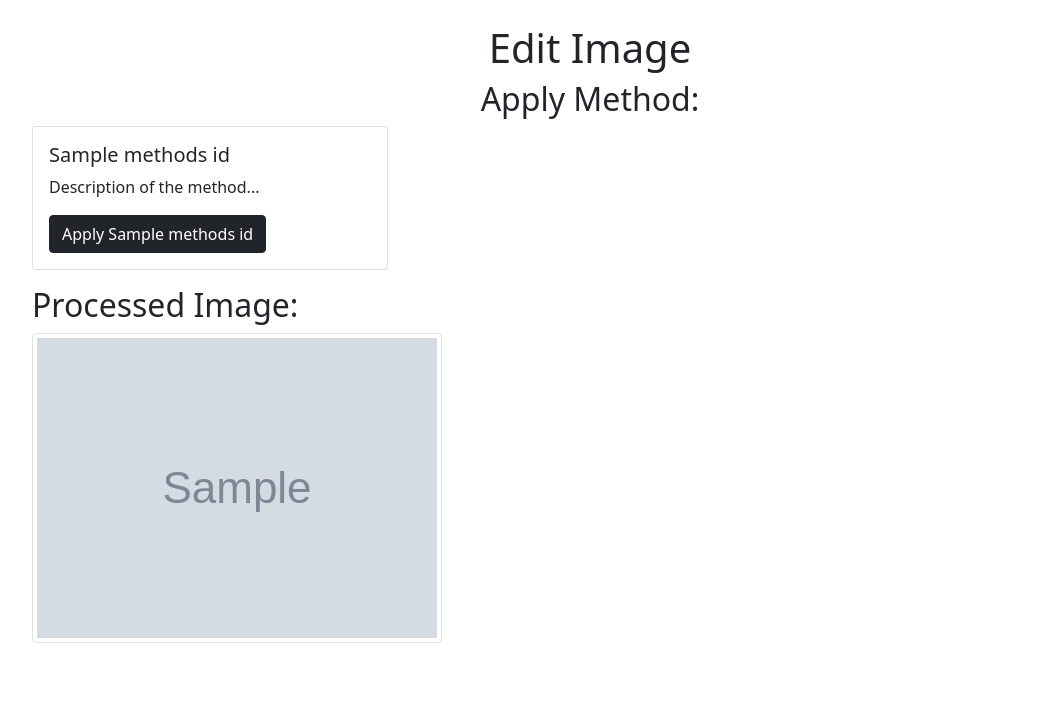
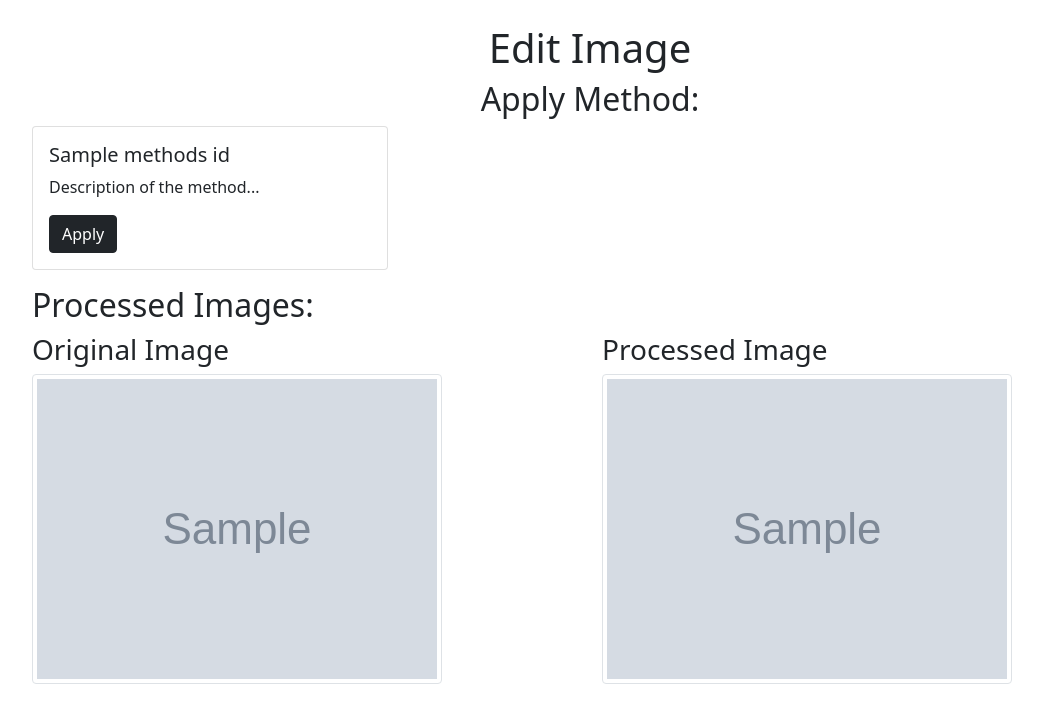
Before and after one commit to rib-thiago/redis-teste, a Flask app: template templates/edit_image.html in a window 1280 px wide. Shown: the top 723 px of the page, without its empty margins (50-1093 px from the left). Run offline with Flask 3, Linux system fonts and the light colour scheme; the template is opened without the code that fills it: most values are stand-ins (such as "Sample title", 1, 10 or a date in 2020); grey boxes marked "Sample" are stand-in pictures; some libraries are stand-ins or nearby versions.

Commit message:
Visualização das imagens da tela de métodos

```diff
--- a/app.py
+++ b/app.py
@@ -95,7 +95,7 @@ def edit_image(image_id):
     image_path = os.path.join(app.config['UPLOAD_FOLDER'], image_id + '.jpg')
     image = cv2.imread(image_path, cv2.IMREAD_UNCHANGED)
 
-    # Crie um dicionário para mapear os nomes das funções para seus IDs, como você fez em aplication.py
+    # Crie um dicionário para mapear os nomes das funções para seus IDs
     methods_ids = {}
     methods_functions = {}
     for method_name in dir(pp):
--- a/templates/edit_image.html
+++ b/templates/edit_image.html
@@ -42,16 +42,32 @@
                 class="apply-method-button btn btn-dark"
                 data-method-id="{{ method_id }}"
               >
-                Apply {{ method_name }}
+                Apply
               </button>
             </div>
           </div>
         </div>
         {% endfor %}
       </div>
-      <h2>Processed Image:</h2>
-      <div id="processedImage">
-        <img src="{{ image_url }}" alt="Image" class="img-thumbnail" />
+      <h2>Processed Images:</h2>
+      <div class="row">
+        <div class="col-md-6">
+          <h3>Original Image</h3>
+          <div class="processed-image">
+            <img src="{{ image_url }}" alt="Image" class="img-thumbnail" />
+          </div>
+        </div>
+        <div class="col-md-6">
+          <h3>Processed Image</h3>
+          <div class="processed-image">
+            <img
+              src="{{ image_url }}"
+              alt="Image"
+              class="img-thumbnail"
+              id="processedImage"
+            />
+          </div>
+        </div>
       </div>
     </div>
 
--- a/templates/gallery.html
+++ b/templates/gallery.html
@@ -51,7 +51,7 @@
             >Excluir</a
           >
           <a
-            href="{{ url_for('delete_image', image_id=image_url.split('/')[-1].split('.')[0]) }}"
+            href="{{ url_for('edit_image', image_id=image_url.split('/')[-1].split('.')[0], image_url=image_url) }}"
             class="btn btn-secondary"
             >Preprocessar</a
           >
```
